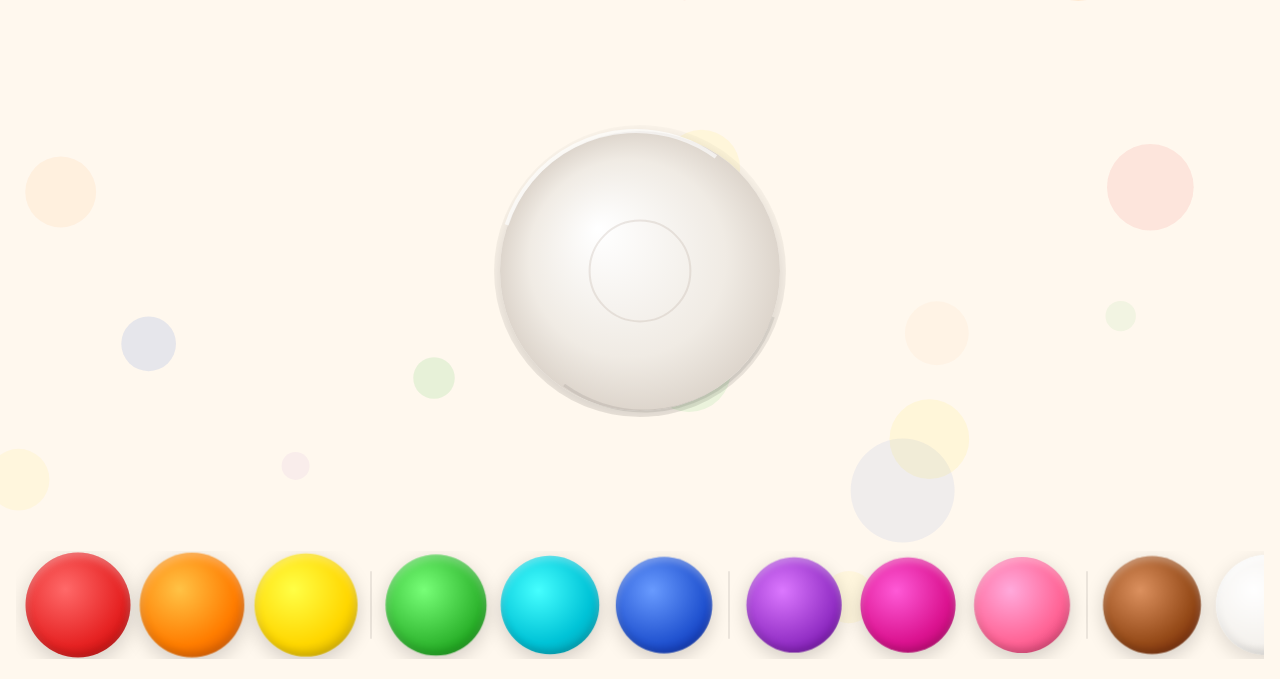
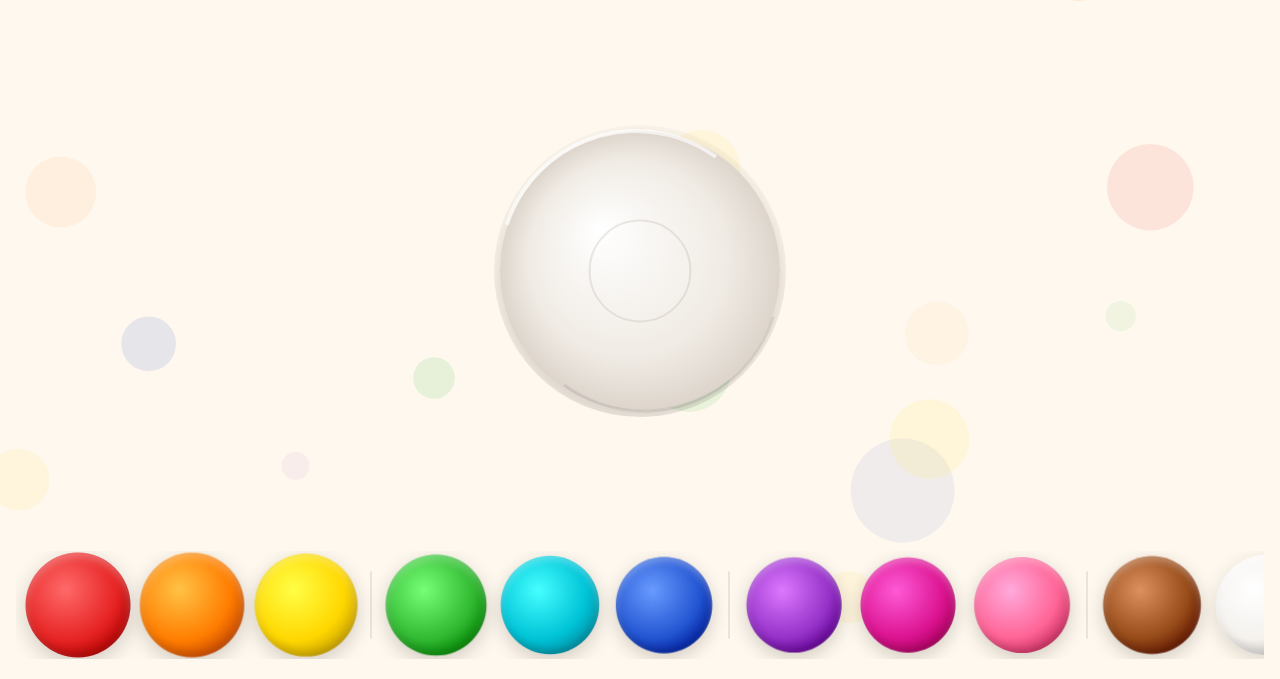
Before and after one commit to joecampbelluk/mixr, a plain HTML site: page index.html in a window 1280 px wide. Shown: the part 121-800 px from the top of the page. Drawn offline with nearby package versions, Linux system fonts and the light colour scheme; animation ran at ten frames a second.

Commit message:
Transparent canvas bg; soft blob edges
Move cream background from canvas fillRect to CSS body so iOS
compositing layers don't show white behind the scroll container.
Blob gradient now fades to transparent at the outer rim for soft edges.

Co-Authored-By: Claude Sonnet 4.6 <noreply@anthropic.com>

```diff
--- a/index.html
+++ b/index.html
@@ -21,7 +21,7 @@
     overscroll-behavior: none;
     user-select: none;
     -webkit-user-select: none;
-    background: transparent;
+    background: #FFF8EE;
     font-family: 'Nunito', sans-serif;
   }
 
@@ -479,7 +479,7 @@ function blobGradient(r, g, b) {
   const hi  = `rgb(${Math.min(255,r+70)},${Math.min(255,g+70)},${Math.min(255,b+70)})`;
   const mid = `rgb(${r},${g},${b})`;
   const lo  = `rgb(${Math.max(0,r-55)},${Math.max(0,g-55)},${Math.max(0,b-55)})`;
-  return `radial-gradient(circle at 38% 35%, ${hi}, ${mid} 60%, ${lo})`;
+  return `radial-gradient(circle at 38% 35%, ${hi}, ${mid} 55%, ${lo} 80%, transparent)`;
 }
 
 // ─── SoundEngine ────────────────────────────────────────────────────────────
@@ -617,8 +617,7 @@ const bubbles = Array.from({length:16}, () => ({
 }));
 
 function drawBg() {
-  bgCtx.fillStyle = '#FFF8EE';
-  bgCtx.fillRect(0, 0, bgCanvas.width, bgCanvas.height);
+  bgCtx.clearRect(0, 0, bgCanvas.width, bgCanvas.height);
   bubbles.forEach(b => {
     bgCtx.save(); bgCtx.globalAlpha = b.alpha; bgCtx.fillStyle = b.color;
     bgCtx.beginPath(); bgCtx.arc(b.x, b.y, b.r, 0, Math.PI*2); bgCtx.fill(); bgCtx.restore();
```
